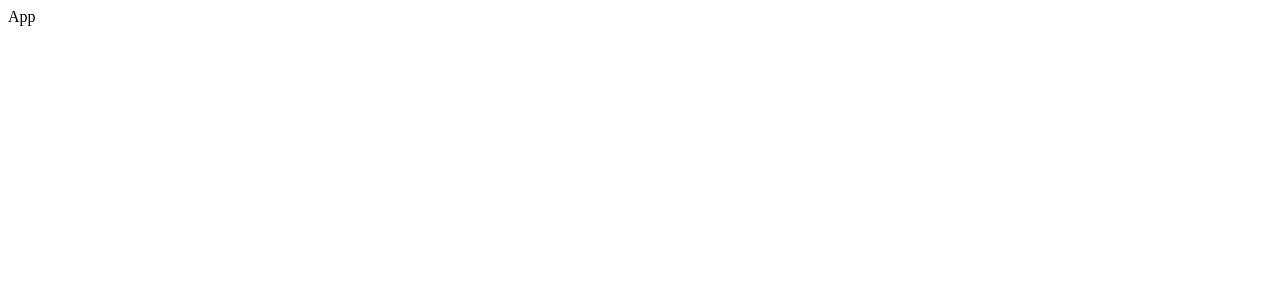
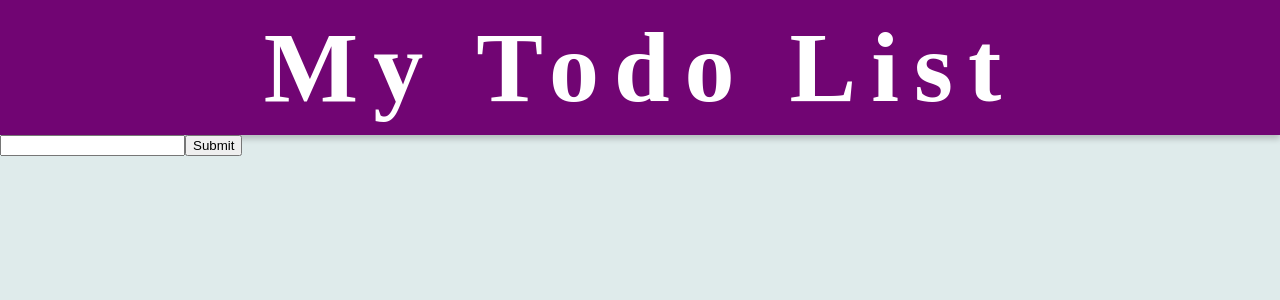
Before and after one commit to AbdullohKhashimov/react-todoapp, a React (Vite) app in the folder todoapp/: page / in a window 1280 px wide. Shown: the top 300 px of the page. Built offline with nearby package versions, Linux system fonts and the light colour scheme.

Commit message:
feat: tear the code into components

```diff
--- a/todoapp/src/App.jsx
+++ b/todoapp/src/App.jsx
@@ -1,9 +1,17 @@
 import { useState } from "react";
+import Todo from "./components/Todo";
+import Header from "./components/Header";
+import "./css/app.css";
 
 function App() {
   const [count, setCount] = useState(0);
 
-  return <div className="App">App</div>;
+  return (
+    <div className="App">
+      <Header />
+      <Todo />
+    </div>
+  );
 }
 
 export default App;
--- /dev/null
+++ b/todoapp/src/components/Form.jsx
@@ -0,0 +1,29 @@
+import React, { useState } from "react";
+
+function Form({ clientInputs, setClientInputs }) {
+  const [task, setTask] = useState("");
+
+  const handleSubmit = (e) => {
+    // prevents the page to re-render when the form is submitted
+    e.preventDefault();
+    setClientInputs([...clientInputs, task]);
+    setTask("");
+  };
+  return (
+    <div>
+      <form onSubmit={handleSubmit} className="form">
+        <input
+          onChange={(e) => setTask(e.target.value)}
+          value={task}
+          type="text"
+          className="input-txt"
+        />
+        <button type="submit" className="btn">
+          Submit
+        </button>
+      </form>
+    </div>
+  );
+}
+
+export default Form;
--- /dev/null
+++ b/todoapp/src/components/Header.jsx
@@ -0,0 +1,8 @@
+import React from "react";
+import "../css/header.css";
+
+function Header() {
+  return <div className="header">My Todo List</div>;
+}
+
+export default Header;
--- /dev/null
+++ b/todoapp/src/components/Todo.jsx
@@ -0,0 +1,21 @@
+import React, { useState } from "react";
+import Form from "./Form";
+import "../css/todoitem.css";
+import TodoList from "./TodoList";
+
+function Todo() {
+  const [clientInputs, setClientInputs] = useState([]); //-> empty array is attacjed to usestate() to store array of todo list
+
+  return (
+    <div className="main">
+      <Form clientInputs={clientInputs} setClientInputs={setClientInputs} />
+      <TodoList clientInputs={clientInputs} />
+    </div>
+  );
+}
+
+export default Todo;
+
+// in order for input to recieve a value/data from a client we need to use onChange() attribute inside input tag
+// in order to store the input data we need to initialize a new state with a [] square brackets as we recieve input as an array of list
+// key={} is attached as key to prevent error on a pattern where every single added item should have a unique key as prop and that key object should be the same as it is attached to tje argument of map() method. "fruits.map(item=>{})"
--- /dev/null
+++ b/todoapp/src/components/TodoItem.jsx
@@ -0,0 +1,11 @@
+import React from "react";
+
+function TodoItem({ item }) {
+  return (
+    <div>
+      <h3>{item}</h3>
+    </div>
+  );
+}
+
+export default TodoItem;
--- /dev/null
+++ b/todoapp/src/components/TodoList.jsx
@@ -0,0 +1,15 @@
+import React from "react";
+import TodoItem from "./TodoItem";
+import "../css/todoitem.css";
+
+function TodoList({ clientInputs }) {
+  return (
+    <div>
+      {clientInputs.map((item) => (
+        <TodoItem item={item} key={item} />
+      ))}
+    </div>
+  );
+}
+
+export default TodoList;
--- /dev/null
+++ b/todoapp/src/css/app.css
@@ -0,0 +1,4 @@
+body {
+  margin: 0;
+  background-color: rgba(216, 231, 231, 0.809);
+}
--- /dev/null
+++ b/todoapp/src/css/header.css
@@ -0,0 +1,13 @@
+.header {
+  background-color: #710573;
+  text-align: center;
+  font: 600;
+  font-style: normal;
+  font-weight: 800;
+  font-size: 100px;
+  padding: 10px;
+  letter-spacing: 15px;
+  box-shadow: 0 4px 6px rgba(0, 0, 0, 0.2);
+  height: auto;
+  color: #fff;
+}
```
Also changed, not shown: todoapp/src/css/todoitem.css (added).
